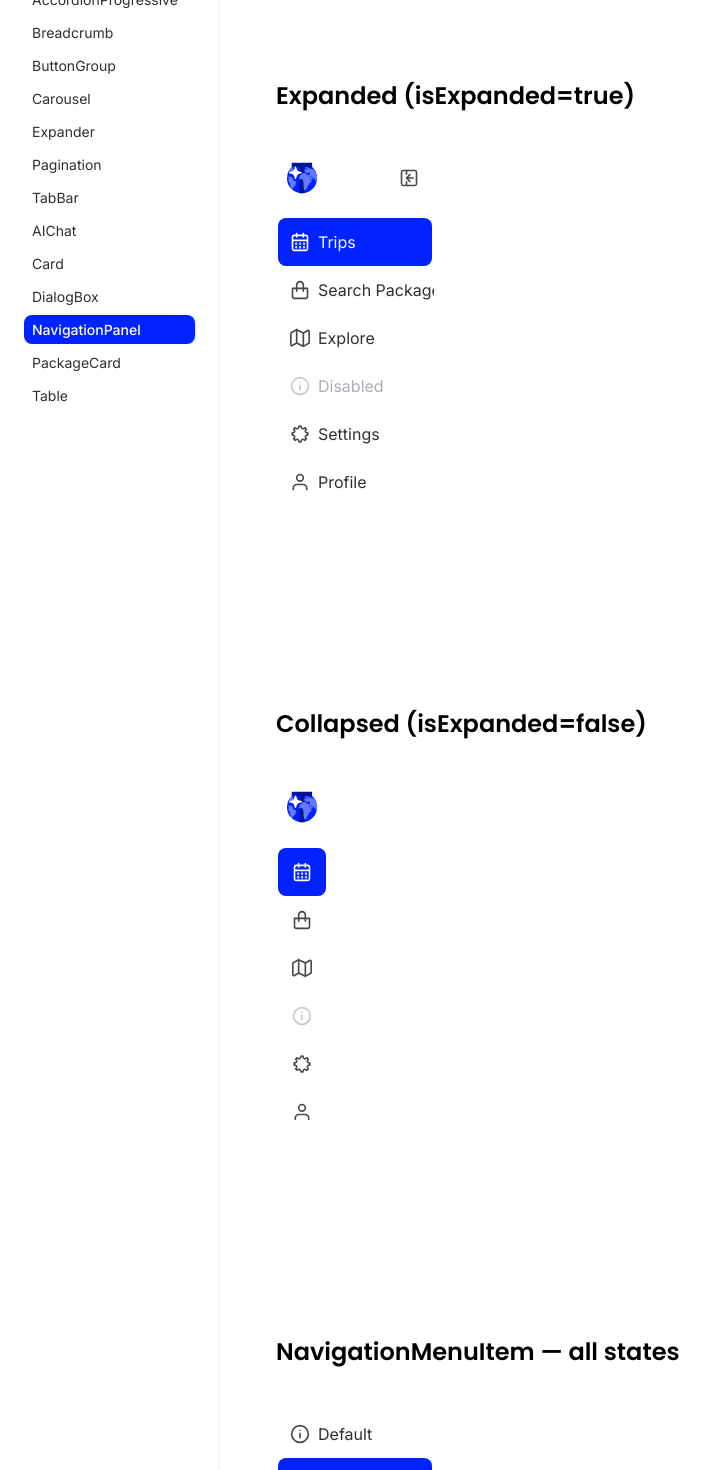
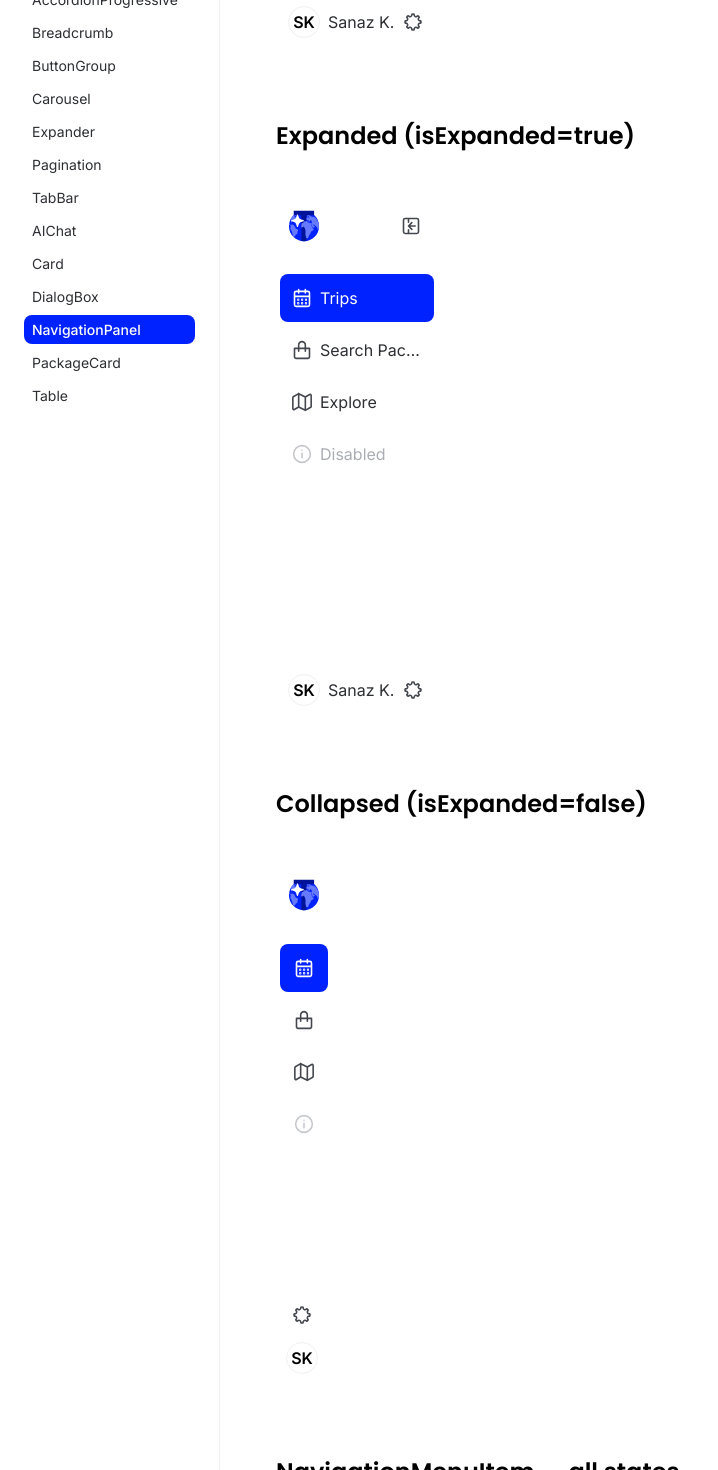
Before and after one commit to sun1771/ciel-ui, a Next.js app: page /preview/navigation-panel in a window 1280 px wide. Shown: the part 840-2310 px from the top of the page, without its empty margins (0-718 px from the left). Built offline with nearby package versions, Linux system fonts and the light colour scheme.

Commit message:
updated navigation panel

```diff
--- a/app/preview/navigation-panel/page.tsx
+++ b/app/preview/navigation-panel/page.tsx
@@ -6,12 +6,13 @@ import {
   NavigationMenuGroup,
   NavigationMenuItem,
   NavigationLogoItem,
+  NavigationProfileItem,
 } from '@/components/layout/NavigationPanel'
-import { Calendar, Bag, Map, Info, Settings, User } from '@/icons'
+import { Calendar, Bag, Map, Info } from '@/icons'
 
-/** A full sidebar: logo item + primary group on top, supporting group at the
- *  bottom. `selected` / `onSelect` drive the active item; the logo item toggles
- *  the panel via the panel's `onToggle`. */
+/** A full sidebar: logo item + primary group on top, and the Setting & Profile
+ *  row at the bottom (auto gap fills the height between them). `selected` /
+ *  `onSelect` drive the active item; the logo item toggles the panel. */
 function DemoPanel({
   expanded,
   onToggle,
@@ -25,10 +26,11 @@ function DemoPanel({
 }) {
   return (
     <NavigationPanel isExpanded={expanded} onToggle={onToggle}>
-      {/* Part 1 — logo item separated (gap=md) from the primary item group */}
-      <NavigationMenuGroup gap="md">
+      {/* Part 1 — logo item separated (gap="lg") from the primary item group */}
+      <NavigationMenuGroup gap="lg">
         <NavigationLogoItem />
-        <NavigationMenuGroup>
+        {/* Main group — 4px (xxs) gap between items; long labels truncate to … */}
+        <NavigationMenuGroup gap="xxs">
           <NavigationMenuItem
             icon={<Calendar size={20} />}
             isSelected={selected === 'trips'}
@@ -56,25 +58,23 @@ function DemoPanel({
         </NavigationMenuGroup>
       </NavigationMenuGroup>
 
-      {/* Part 2 — supporting items pinned to the bottom */}
-      <NavigationMenuGroup>
-        <NavigationMenuItem
-          icon={<Settings size={20} />}
-          isSelected={selected === 'settings'}
-          onClick={() => onSelect('settings')}
-        >
-          Settings
-        </NavigationMenuItem>
-        <NavigationMenuItem
-          icon={<User size={20} />}
-          isSelected={selected === 'profile'}
-          onClick={() => onSelect('profile')}
-        >
-          Profile
-        </NavigationMenuItem>
-      </NavigationMenuGroup>
+      {/* Part 2 — Setting & Profile row pinned to the bottom (auto gap above) */}
+      <NavigationProfileItem
+        userName="Sanaz K."
+        avatarInitials="SK"
+        onProfileClick={() => onSelect('profile')}
+        onSettingsClick={() => onSelect('settings')}
+      />
     </NavigationPanel>
   )
+}
+
+const H2: React.CSSProperties = {
+  fontFamily: 'var(--ds-brand-font-family-heading)',
+  fontWeight: 'var(--ds-brand-font-weight-semi-bold)',
+  fontSize: 'var(--ds-responsive-h6-font-size)',
+  color: 'var(--ds-mapped-text-heading)',
+  marginBottom: 'var(--ds-alias-spacing-lg)',
 }
 
 export default function NavigationPanelPreviewPage() {
@@ -130,38 +130,30 @@ export default function NavigationPanelPreviewPage() {
           }}
         >
           {
-            "import { NavigationPanel, NavigationMenuGroup, NavigationMenuItem, NavigationLogoItem } from '@/components/layout/NavigationPanel'"
+            "import { NavigationPanel, NavigationMenuGroup, NavigationMenuItem, NavigationLogoItem, NavigationProfileItem } from '@/components/layout/NavigationPanel'"
           }
         </p>
       </div>
 
       {/* Section: Interactive toggle (logo item collapses/expands the panel) */}
       <section style={{ marginBottom: 'var(--ds-alias-spacing-xxl)' }}>
-        <h2
-          style={{
-            fontFamily: 'var(--ds-brand-font-family-heading)',
-            fontWeight: 'var(--ds-brand-font-weight-semi-bold)',
-            fontSize: 'var(--ds-responsive-h6-font-size)',
-            color: 'var(--ds-mapped-text-heading)',
-            marginBottom: 'var(--ds-alias-spacing-lg)',
-          }}
-        >
-          Interactive — the logo item toggles the panel
-        </h2>
+        <h2 style={H2}>Interactive — the logo item toggles the panel</h2>
         <div
           style={{
             display: 'flex',
             gap: 'var(--ds-alias-spacing-xl)',
             alignItems: 'flex-start',
-            minHeight: '520px',
           }}
         >
+          {/* Definite height so the auto gap pushes the profile row to the bottom */}
+          <div style={{ height: '560px' }}>
             <DemoPanel
               expanded={expanded}
               onToggle={() => setExpanded((v) => !v)}
               selected={interactiveSelected}
               onSelect={setInteractiveSelected}
             />
+          </div>
           <div
             style={{
               fontFamily: 'monospace',
@@ -169,27 +161,19 @@ export default function NavigationPanelPreviewPage() {
               color: 'var(--ds-mapped-text-disabled)',
             }}
           >
-            Expanded: click the collapse button (right of the logo).
+            Expanded: click the collapse button (right of the logo); Settings sits
+            to the right of the avatar.
             <br />
-            Collapsed: hover the logo — it swaps to an expand arrow — then click.
+            Collapsed: hover the logo to reveal the expand arrow; Settings stacks
+            on top of the avatar.
           </div>
         </div>
       </section>
 
       {/* Section: Expanded (static) */}
       <section style={{ marginBottom: 'var(--ds-alias-spacing-xxl)' }}>
-        <h2
-          style={{
-            fontFamily: 'var(--ds-brand-font-family-heading)',
-            fontWeight: 'var(--ds-brand-font-weight-semi-bold)',
-            fontSize: 'var(--ds-responsive-h6-font-size)',
-            color: 'var(--ds-mapped-text-heading)',
-            marginBottom: 'var(--ds-alias-spacing-lg)',
-          }}
-        >
-          Expanded (isExpanded=true)
-        </h2>
-        <div style={{ minHeight: '520px' }}>
+        <h2 style={H2}>Expanded (isExpanded=true)</h2>
+        <div style={{ height: '560px' }}>
           <DemoPanel
             expanded
             onToggle={() => {}}
@@ -201,18 +185,8 @@ export default function NavigationPanelPreviewPage() {
 
       {/* Section: Collapsed (static) */}
       <section style={{ marginBottom: 'var(--ds-alias-spacing-xxl)' }}>
-        <h2
-          style={{
-            fontFamily: 'var(--ds-brand-font-family-heading)',
-            fontWeight: 'var(--ds-brand-font-weight-semi-bold)',
-            fontSize: 'var(--ds-responsive-h6-font-size)',
-            color: 'var(--ds-mapped-text-heading)',
-            marginBottom: 'var(--ds-alias-spacing-lg)',
-          }}
-        >
-          Collapsed (isExpanded=false)
-        </h2>
-        <div style={{ minHeight: '520px' }}>
+        <h2 style={H2}>Collapsed (isExpanded=false)</h2>
+        <div style={{ height: '560px' }}>
           <DemoPanel
             expanded={false}
             onToggle={() => {}}
@@ -224,17 +198,7 @@ export default function NavigationPanelPreviewPage() {
 
       {/* Section: All NavigationMenuItem states */}
       <section style={{ marginBottom: 'var(--ds-alias-spacing-xxl)' }}>
-        <h2
-          style={{
-            fontFamily: 'var(--ds-brand-font-family-heading)',
-            fontWeight: 'var(--ds-brand-font-weight-semi-bold)',
-            fontSize: 'var(--ds-responsive-h6-font-size)',
-            color: 'var(--ds-mapped-text-heading)',
-            marginBottom: 'var(--ds-alias-spacing-lg)',
-          }}
-        >
-          NavigationMenuItem — all states
-        </h2>
+        <h2 style={H2}>NavigationMenuItem — all states</h2>
         <NavigationPanel isExpanded>
           <NavigationMenuGroup>
             <NavigationMenuItem icon={<Info size={20} />}>
@@ -263,17 +227,7 @@ export default function NavigationPanelPreviewPage() {
 
       {/* Token reference */}
       <section>
-        <h2
-          style={{
-            fontFamily: 'var(--ds-brand-font-family-heading)',
-            fontWeight: 'var(--ds-brand-font-weight-semi-bold)',
-            fontSize: 'var(--ds-responsive-h6-font-size)',
-            color: 'var(--ds-mapped-text-heading)',
-            marginBottom: 'var(--ds-alias-spacing-md)',
-          }}
-        >
-          Tokens used
-        </h2>
+        <h2 style={H2}>Tokens used</h2>
         <div
           style={{
             padding: 'var(--ds-alias-spacing-md)',
@@ -285,26 +239,30 @@ export default function NavigationPanelPreviewPage() {
             lineHeight: '1.8',
           }}
         >
-          --ds-mapped-surface-default — panel bg, item default bg<br />
+          --ds-mapped-surface-default — panel bg, item/logo/profile default bg
+          <br />
           --ds-mapped-surface-action — selected item bg (filled blue)<br />
           --ds-mapped-surface-action-hover — selected item hover bg<br />
           --ds-mapped-surface-action-hover-light — item hover bg<br />
           --ds-mapped-text-on-action — selected item label (white)<br />
           --ds-mapped-text-action-hover — hover item label<br />
-          --ds-mapped-text-body — default item label<br />
+          --ds-mapped-text-body — default item + profile name label<br />
           --ds-mapped-text-disabled — disabled item label<br />
           --ds-mapped-icon-on-action — selected item icon (white)<br />
           --ds-mapped-icon-action-hover — hover item icon<br />
           --ds-mapped-icon-default — default item icon<br />
           --ds-mapped-icon-disabled — disabled item icon<br />
           --ds-mapped-border-focus — keyboard focus ring<br />
-          --ds-effect-shadow — panel drop shadow<br />
-          --ds-alias-border-radius-lg — item + logo radius (8px)<br />
-          --ds-alias-spacing-md — panel padding-y + top-group gap<br />
-          --ds-alias-spacing-xxxs — panel padding-x (2px)<br />
-          --ds-alias-spacing-sm — item padding-x<br />
-          --ds-alias-spacing-xs — item padding-y + logo padding<br />
-          --ds-alias-spacing-xxs — logo item right padding<br />
+          --ds-effect-shadow — panel drop shadow (= Figma Token=shadow)<br />
+          --ds-alias-border-radius-lg — item / logo / profile radius (8px)<br />
+          --ds-alias-border-radius-round — profile avatar button focus radius
+          <br />
+          --ds-alias-spacing-lg — panel padding-y + top-group gap (24px)<br />
+          --ds-alias-spacing-xxs — panel padding-x (4px) + logo/profile edge
+          padding<br />
+          --ds-alias-spacing-sm — item padding-x (12px)<br />
+          --ds-alias-spacing-xs — item padding-y + logo/profile padding + gaps
+          <br />
           --ds-alias-spacing-none — item-list gap (0)<br />
           --ds-brand-font-family-body — label font family<br />
           --ds-brand-font-weight-regular — label font weight<br />
--- a/components/layout/NavigationPanel/NavigationMenuItem.tsx
+++ b/components/layout/NavigationPanel/NavigationMenuItem.tsx
@@ -35,6 +35,22 @@ export const NavigationMenuItem = React.forwardRef<
   ) => {
     const { isExpanded } = useNavigationPanel()
 
+    // When a string label is truncated to an ellipsis, expose the full text as
+    // a native tooltip (title) — but only while it actually overflows.
+    const textRef = React.useRef<HTMLSpanElement>(null)
+    const [overflowTitle, setOverflowTitle] = React.useState<string | undefined>(
+      undefined
+    )
+
+    React.useEffect(() => {
+      const el = textRef.current
+      if (!el || typeof children !== 'string') {
+        setOverflowTitle(undefined)
+        return
+      }
+      setOverflowTitle(el.scrollWidth > el.clientWidth ? children : undefined)
+    }, [children, isExpanded])
+
     return (
       <button
         ref={ref}
@@ -43,6 +59,7 @@ export const NavigationMenuItem = React.forwardRef<
         disabled={disabled}
         aria-disabled={disabled || undefined}
         aria-current={isSelected ? 'page' : undefined}
+        title={overflowTitle}
         onClick={onClick}
         onKeyDown={onKeyDown}
         className={cn(
@@ -59,7 +76,11 @@ export const NavigationMenuItem = React.forwardRef<
             {icon}
           </span>
         )}
-        {children && <span className={styles.itemText}>{children}</span>}
+        {children && (
+          <span ref={textRef} className={styles.itemText}>
+            {children}
+          </span>
+        )}
       </button>
     )
   }
--- a/components/layout/NavigationPanel/NavigationPanel.module.css
+++ b/components/layout/NavigationPanel/NavigationPanel.module.css
@@ -10,23 +10,26 @@
 .panel {
   display: flex;
   flex-direction: column;
+  /* Auto gap: pushes the main group and the profile section apart to fill the
+     available height (the panel fills its parent). */
   justify-content: space-between;
+  height: 100%;
   background: var(--ds-mapped-surface-default);
-  padding: var(--ds-alias-spacing-md) var(--ds-alias-spacing-xxxs);
+  padding: var(--ds-alias-spacing-lg) var(--ds-alias-spacing-xxs);
   box-shadow: var(--ds-effect-shadow);
   overflow: hidden;
   box-sizing: border-box;
 }
 
-/* Widths derive from the item box (154 / 48) + 2px (Spacing/xxxs) padding each
+/* Widths derive from the item box (154 / 48) + 4px (Spacing/xxs) padding each
    side. No --ds- token exists for these container dimensions — component-
    specific, flagged in figma.md (same precedent as Switch/Avatar). */
 .panelExpanded {
-  width: 158px;
+  width: 162px;
 }
 
 .panelCollapsed {
-  width: 52px;
+  width: 56px;
 }
 
 /* ---- MenuGroup ---- */
@@ -38,9 +41,17 @@
   gap: var(--ds-alias-spacing-none);
 }
 
-/* Top wrapper that separates the logo item from the primary item group. */
+.menuGroupGapXxs {
+  gap: var(--ds-alias-spacing-xxs);
+}
+
 .menuGroupGapMd {
   gap: var(--ds-alias-spacing-md);
+}
+
+/* Top wrapper that separates the logo item from the primary item group. */
+.menuGroupGapLg {
+  gap: var(--ds-alias-spacing-lg);
 }
 
 /* ---- NavigationMenuItem (Type=regular) ---- */
@@ -138,7 +149,12 @@
   line-height: var(--ds-typography-body-md-line-height);
   color: var(--ds-mapped-text-body);
   white-space: nowrap;
+  /* Truncate labels longer than the item with an ellipsis (…).
+     min-width:0 lets this flex child shrink below its content width. */
   flex: 1;
+  min-width: 0;
+  overflow: hidden;
+  text-overflow: ellipsis;
 }
 
 /* Collapsed items never show their label. */
@@ -176,3 +192,74 @@
   align-items: center;
   justify-content: center;
 }
+
+/* ---- NavigationProfileItem (Setting and Profile) ---- */
+
+/* Expanded: Avatar + name on the left, Settings ButtonIcon on the right. */
+.profileItem {
+  display: flex;
+  align-items: center;
+  justify-content: space-between;
+  width: 100%;
+  height: 48px;
+  /* pl Spacing/xs, pr Spacing/xxs, py Spacing/xs (per Figma 3893:396). */
+  padding: var(--ds-alias-spacing-xs) var(--ds-alias-spacing-xxs)
+    var(--ds-alias-spacing-xs) var(--ds-alias-spacing-xs);
+  background: var(--ds-mapped-surface-default);
+  border-radius: var(--ds-alias-border-radius-lg);
+  box-sizing: border-box;
+}
+
+/* Collapsed: Settings ButtonIcon stacked on top of the Avatar. */
+.profileItemCollapsed {
+  display: flex;
+  flex-direction: column;
+  align-items: center;
+  gap: var(--ds-alias-spacing-xs);
+  /* pl Spacing/xxs, pr Spacing/xs, py Spacing/xs (per Figma 3893:427). */
+  padding: var(--ds-alias-spacing-xs) var(--ds-alias-spacing-xs)
+    var(--ds-alias-spacing-xs) var(--ds-alias-spacing-xxs);
+  background: var(--ds-mapped-surface-default);
+  border-radius: var(--ds-alias-border-radius-lg);
+  box-sizing: border-box;
+}
+
+/* Avatar + name cluster (a <div> when static, a <button> when onProfileClick). */
+.profileCluster {
+  display: flex;
+  align-items: center;
+  gap: var(--ds-alias-spacing-xs);
+  background: transparent;
+  border: none;
+  padding: 0;
+}
+
+button.profileCluster {
+  cursor: pointer;
+  text-align: left;
+}
+
+.profileName {
+  font-family: var(--ds-brand-font-family-body);
+  font-weight: var(--ds-brand-font-weight-regular);
+  font-size: var(--ds-typography-body-md-font-size);
+  line-height: var(--ds-typography-body-md-line-height);
+  color: var(--ds-mapped-text-body);
+  white-space: nowrap;
+}
+
+/* Collapsed avatar wrapped as a button when onProfileClick is provided. */
+.profileAvatarButton {
+  display: flex;
+  background: transparent;
+  border: none;
+  padding: 0;
+  cursor: pointer;
+  border-radius: var(--ds-alias-border-radius-round);
+}
+
+.profileCluster:focus-visible,
+.profileAvatarButton:focus-visible {
+  outline: 2px solid var(--ds-mapped-border-focus);
+  outline-offset: 2px;
+}
--- a/components/layout/NavigationPanel/NavigationPanel.tsx
+++ b/components/layout/NavigationPanel/NavigationPanel.tsx
@@ -77,7 +77,7 @@ NavigationPanel.displayName = 'NavigationPanel'
  * NavigationMenuGroup
  * Groups a set of navigation items within a NavigationPanel. The panel uses
  * justify-between so a top group and a bottom group are pushed to opposite
- * ends. Pass `gap="md"` for the top wrapper that separates the logo item from
+ * ends. Pass `gap="lg"` for the top wrapper that separates the logo item from
  * the primary item group; the default `gap="none"` matches stacked item lists.
  */
 export const NavigationMenuGroup = React.forwardRef<
@@ -90,7 +90,9 @@ export const NavigationMenuGroup = React.forwardRef<
       role="group"
       className={cn(
         styles.menuGroup,
+        gap === 'xxs' && styles.menuGroupGapXxs,
         gap === 'md' && styles.menuGroupGapMd,
+        gap === 'lg' && styles.menuGroupGapLg,
         className
       )}
       {...props}
--- /dev/null
+++ b/components/layout/NavigationPanel/NavigationProfileItem.tsx
@@ -0,0 +1,117 @@
+'use client'
+
+import React from 'react'
+import { cn } from '@/lib/utils'
+import { ButtonIcon } from '@/components/primitives/Button'
+import { Avatar } from '@/components/primitives/Avatar'
+import { Settings } from '@/icons'
+import type { NavigationProfileItemProps } from './types'
+import { useNavigationPanel } from './NavigationPanel'
+import styles from './NavigationPanel.module.css'
+
+/**
+ * NavigationProfileItem
+ * The "Setting and Profile" row that sits at the bottom of a NavigationPanel.
+ * It behaves differently from a standard NavigationMenuItem:
+ *
+ * - Expanded: the user's Avatar + name on the left, a Settings ButtonIcon on
+ *   the right (justify-between).
+ * - Collapsed: the Settings ButtonIcon stacked on top of the Avatar.
+ *
+ * Composes the Avatar and ButtonIcon primitives — nothing is hardcoded.
+ *
+ * @see design-system/figma.md → NavigationPanel
+ * @see docs/components.md for usage examples
+ */
+export const NavigationProfileItem = React.forwardRef<
+  HTMLDivElement,
+  NavigationProfileItemProps
+>(
+  (
+    {
+      userName = 'User',
+      avatarSrc,
+      avatarInitials,
+      avatarAlt,
+      settingsLabel = 'Settings',
+      profileLabel,
+      onSettingsClick,
+      onProfileClick,
+      className,
+      ...props
+    },
+    ref
+  ) => {
+    const { isExpanded } = useNavigationPanel()
+
+    const avatarType = avatarSrc ? 'image' : avatarInitials ? 'initials' : 'icon'
+    const avatar = (
+      <Avatar
+        size="sm"
+        type={avatarType}
+        src={avatarSrc}
+        initials={avatarInitials}
+        alt={avatarAlt ?? userName}
+      />
+    )
+
+    const settingsButton = (
+      <ButtonIcon
+        label={settingsLabel}
+        icon={<Settings size={20} />}
+        variant="transparent"
+        onClick={onSettingsClick}
+      />
+    )
+
+    if (!isExpanded) {
+      return (
+        <div
+          ref={ref}
+          className={cn(styles.profileItemCollapsed, className)}
+          {...props}
+        >
+          {settingsButton}
+          {onProfileClick ? (
+            <button
+              type="button"
+              className={styles.profileAvatarButton}
+              aria-label={profileLabel ?? userName}
+              onClick={onProfileClick}
+            >
+              {avatar}
+            </button>
+          ) : (
+            avatar
+          )}
+        </div>
+      )
+    }
+
+    const profileCluster = onProfileClick ? (
+      <button
+        type="button"
+        className={styles.profileCluster}
+        aria-label={profileLabel ?? userName}
+        onClick={onProfileClick}
+      >
+        {avatar}
+        <span className={styles.profileName}>{userName}</span>
+      </button>
+    ) : (
+      <div className={styles.profileCluster}>
+        {avatar}
+        <span className={styles.profileName}>{userName}</span>
+      </div>
+    )
+
+    return (
+      <div ref={ref} className={cn(styles.profileItem, className)} {...props}>
+        {profileCluster}
+        {settingsButton}
+      </div>
+    )
+  }
+)
+
+NavigationProfileItem.displayName = 'NavigationProfileItem'
--- a/components/layout/NavigationPanel/index.ts
+++ b/components/layout/NavigationPanel/index.ts
@@ -5,11 +5,13 @@ export {
 } from './NavigationPanel'
 export { NavigationMenuItem } from './NavigationMenuItem'
 export { NavigationLogoItem } from './NavigationLogoItem'
+export { NavigationProfileItem } from './NavigationProfileItem'
 export type {
   NavigationPanelProps,
   NavigationMenuGroupProps,
   NavigationMenuGroupGap,
   NavigationMenuItemProps,
   NavigationLogoItemProps,
+  NavigationProfileItemProps,
   NavigationPanelContextValue,
 } from './types'
```
Also changed, not shown: components/layout/NavigationPanel/types.ts (+30 -3 lines), 1 other file (tests, documents, lock files or other folders). Lines whose indentation alone changed are shown as unchanged.
